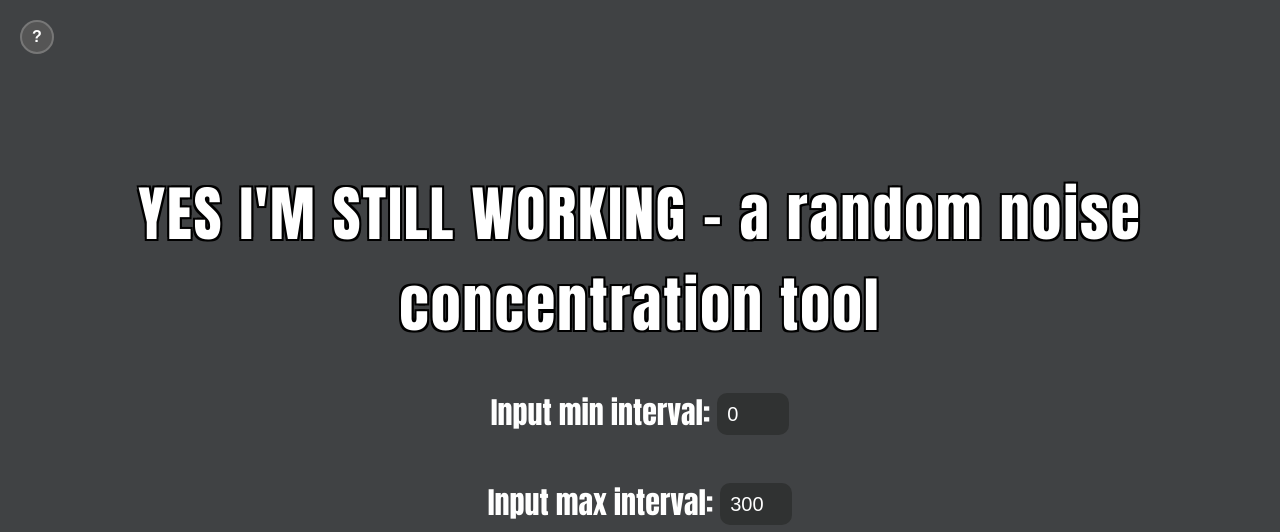
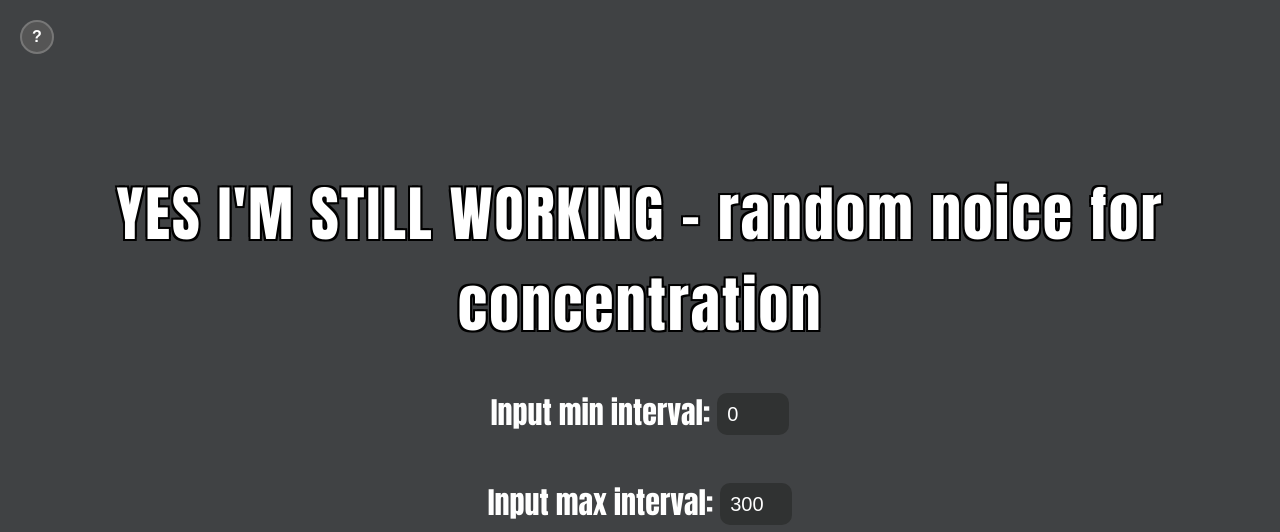
Before and after one commit to nicvamp1re/Yes-Im-Still-Working-Web, a Spring Boot app: page / in a window 1280 px wide. Shown: the top 532 px of the page. Run offline with Spring Boot 4, Linux system fonts and the light colour scheme.

Commit message:
change the h1 text

```diff
--- a/src/main/resources/static/index.html
+++ b/src/main/resources/static/index.html
@@ -20,7 +20,7 @@
 </div>
 
 <div class="content">
-    <h1>YES I'M STILL WORKING - a random noise concentration tool</h1>
+    <h1>YES I'M STILL WORKING - random noice for concentration</h1>
     <label>Input min interval: </label>
     <input class="input" type="number" step = "1" id="min" value="0" min = "0" inputmode = "numeric" onchange="saveSettings()">
     <br><br>
```
